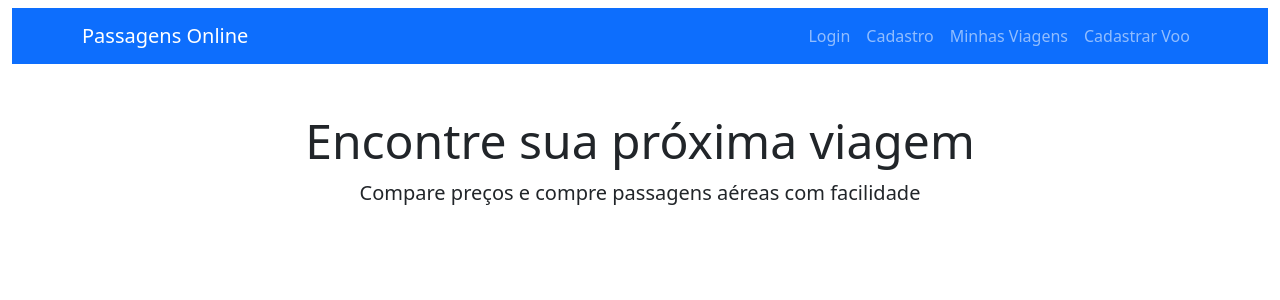
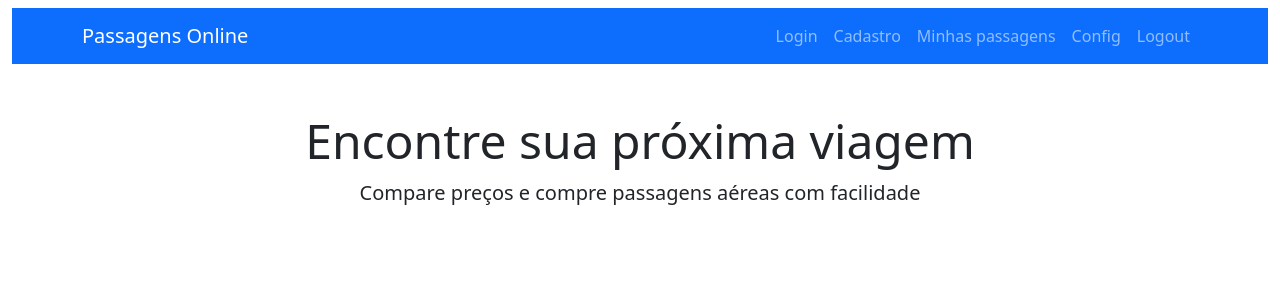
Before and after one commit to ScoobyTT/Site_Aeroporto, a Flask app: page / in a window 1280 px wide. Shown: the top 300 px of the page. Run offline with Flask 3, Linux system fonts and the light colour scheme.

Commit message:
Modify index.html for navigation and search results
Updated navigation links and added results display for flight searches.

```diff
--- a/app/templates/index.html
+++ b/app/templates/index.html
@@ -12,8 +12,11 @@
                 <ul class="navbar-nav ms-auto">
                     <li class="nav-item"><a class="nav-link" href="{{ url_for('login') }}">Login</a></li>
                     <li class="nav-item"><a class="nav-link" href="{{ url_for('cadastro')}}">Cadastro</a></li>
-                    <li class="nav-item"><a class="nav-link" href="{{ url_for('voos')}}">Minhas Viagens</a></li>
-                    <li class="nav-item"><a class="nav-link" href="{{ url_for('voo')}}">Cadastrar Voo</a></li>
+                    <li class="nav-item"><a class="nav-link" href="{{ url_for('voos') }}">Minhas passagens</a></li>
+                    <li class="nav-item"><a class="nav-link" href="{{ url_for('pagina_passagens', usuario_id=1) }}">Config</a></li>
+                    <li class="nav-item"><a class="nav-link" href="{{ url_for('teste') }}">Logout</a>
+                    </li>
+
                 </ul>
             </div>
         </div>
@@ -45,7 +48,20 @@
             <div class="col-12 text-center mt-3">
                 <button type="submit" class="btn btn-success">Buscar Passagens</button>
             </div>
+
         </form>
+         <!-- Resultados da busca -->
+   {% if resultados %}
+    <ul>
+        {% for p in resultados %}
+            <li>{{ p.origem }} → {{ p.destino }} em {{ p.data }} — R$ {{ "%.2f"|format(p.preco) }}</li>
+        {% endfor %}
+    </ul>
+{% elif resultados is not none %}
+    <p class="text-danger">Nenhuma passagem encontrada.</p>
+{% endif %}
+
+
     </section>
 
     <!-- Destinos populares -->
```
